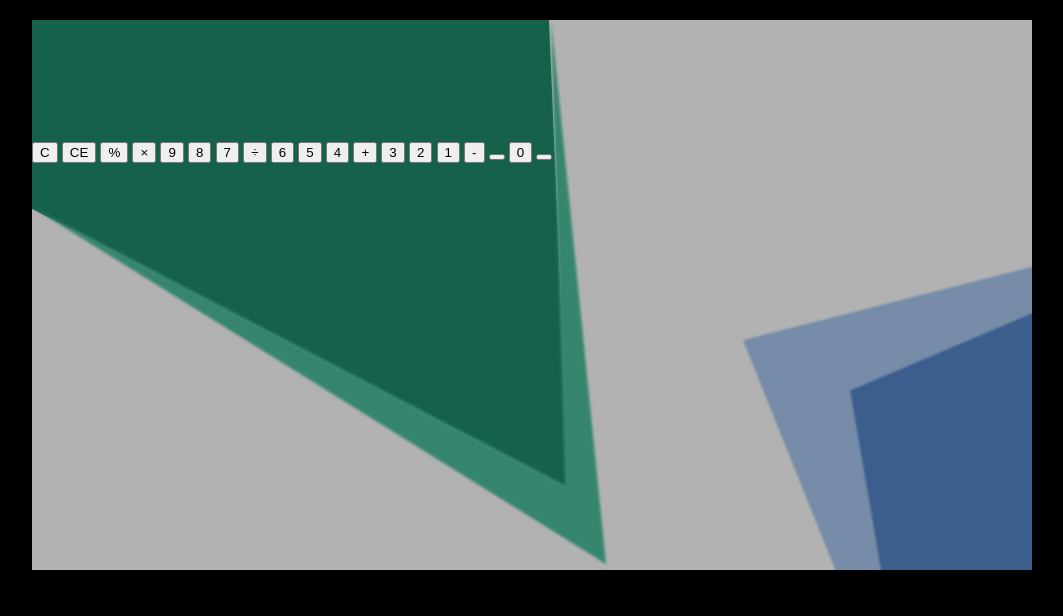
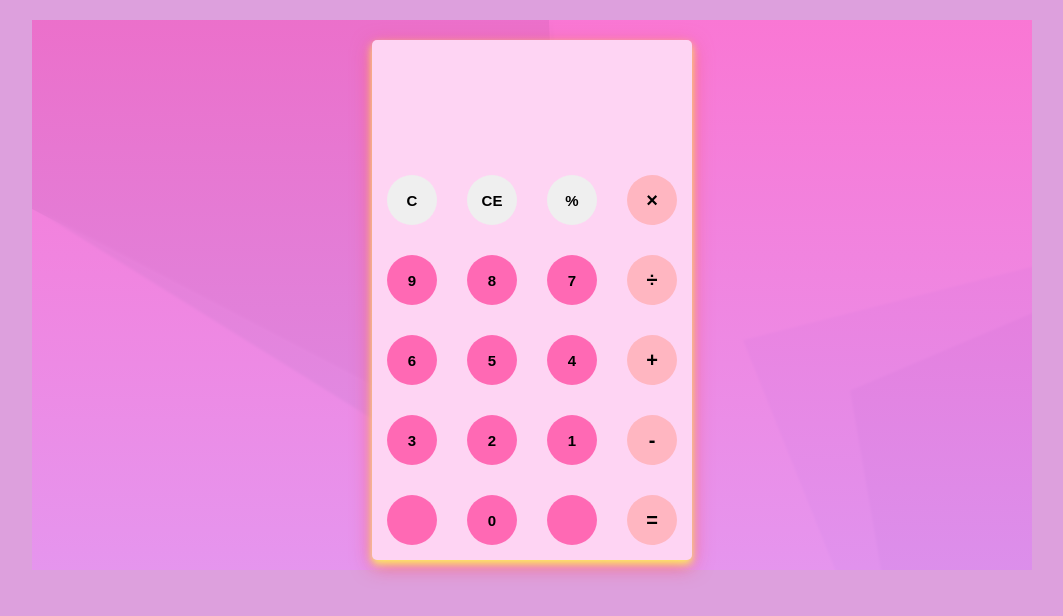
Before and after one commit to jiyakaninde/web-development-course, a plain HTML site: page calculator/index.html in a window 1280 px wide. Shown: the whole page, without its empty margins (108-1171 px from the left). Drawn offline with Linux system fonts and the light colour scheme.

Commit message:
initial commit

```diff
--- a/calculator/index.html
+++ b/calculator/index.html
@@ -8,32 +8,91 @@
     <style>
         body{
             font-family: 'Open Sans',sans-serif;
-            background-color: black;
+            background-color: plum;
         }
         #container{
             width:1000px;
             height:550px;
-            background-image: linear-gradient(rgba(0,0,0,0.3),rgba(0,0,0,0.3)),url("download.jpeg");
+            background-image: linear-gradient(rgba(249, 110, 209, 0.936),rgba(228, 143, 237, 0.944)),url("download.jpeg");
             margin: 20px auto;
         }
         #calculator{
             width:320px;
             height:520px;
-            background-color: palevioletred;
+            background-color:rgb(254, 212, 243);
             margin: 0 auto;
             top: 20px;
             position:relative;
             border-radius:5px;
-            box-shadow: 0 4px 8px 0 rgba(0,0,0,0.2), 0 6px 20px 0 rgba(0,0,0,0.19);
+            box-shadow: 0 4px 8px 0 rgba(255, 252, 91, 0.948), 0 6px 20px 0 rgba(250, 94, 128, 0.91);
         }
         #result{
             height:120px;
         }
+        #keyboard{
+            height: 400px;
+        }
+        .operator, .number, .empty{
+            width: 50px;
+            height: 50px;
+            margin: 15px;
+            float: left;
+            border-radius: 50%;
+            border-width: 0;
+            font-weight: bold;
+            font-size: 15px;
+        }
+        .number, .empty{
+            background-color: hotpink;
+        }
+        .number, .operator{
+            cursor: pointer;
+        }
+        .operator:active, .number:active{
+            font-size: 13px;
+        }
+        .operator:focus, .number:focus, .empty:focus{
+            outline:0;
+        }
+        #history{
+        text-align:right;
+        height:20px;
+        margin:0 20px;
+        padding-top:20px;
+        font-size: 15px;
+        color:deeppink;
+        }
+        #output{
+            text-align:right;
+            height:60px;
+            margin: 10px 20px;
+            font-size: 30px;
+        }
+        button:nth-child(4){
+            font-size:20px;
+            background-color:lightpink;
+        }
+         button:nth-child(8){
+            font-size:20px;
+            background-color:lightpink;
+        } button:nth-child(12){
+            font-size:20px;
+            background-color:lightpink;
+        }
+         button:nth-child(16){
+            font-size:20px;
+            background-color:lightpink;
+        } button:nth-child(20){
+            font-size:20px;
+            background-color:lightpink;
+        }
+
+
     </style>
 </head>
 <body>
    <div id="container">
-    <div id="calcuator">
+    <div id="calculator">
         <div id="result">
             <div id="history">
                 <p id="history-value"></p>
@@ -62,6 +121,7 @@
             <button class="number" id="empty"></button>
             <button class="number" id="zero">0</button>
             <button class="number" id="empty"></button>
+            <button class="operator" id="=">=</button>
 
         </div>
     </div>
```
